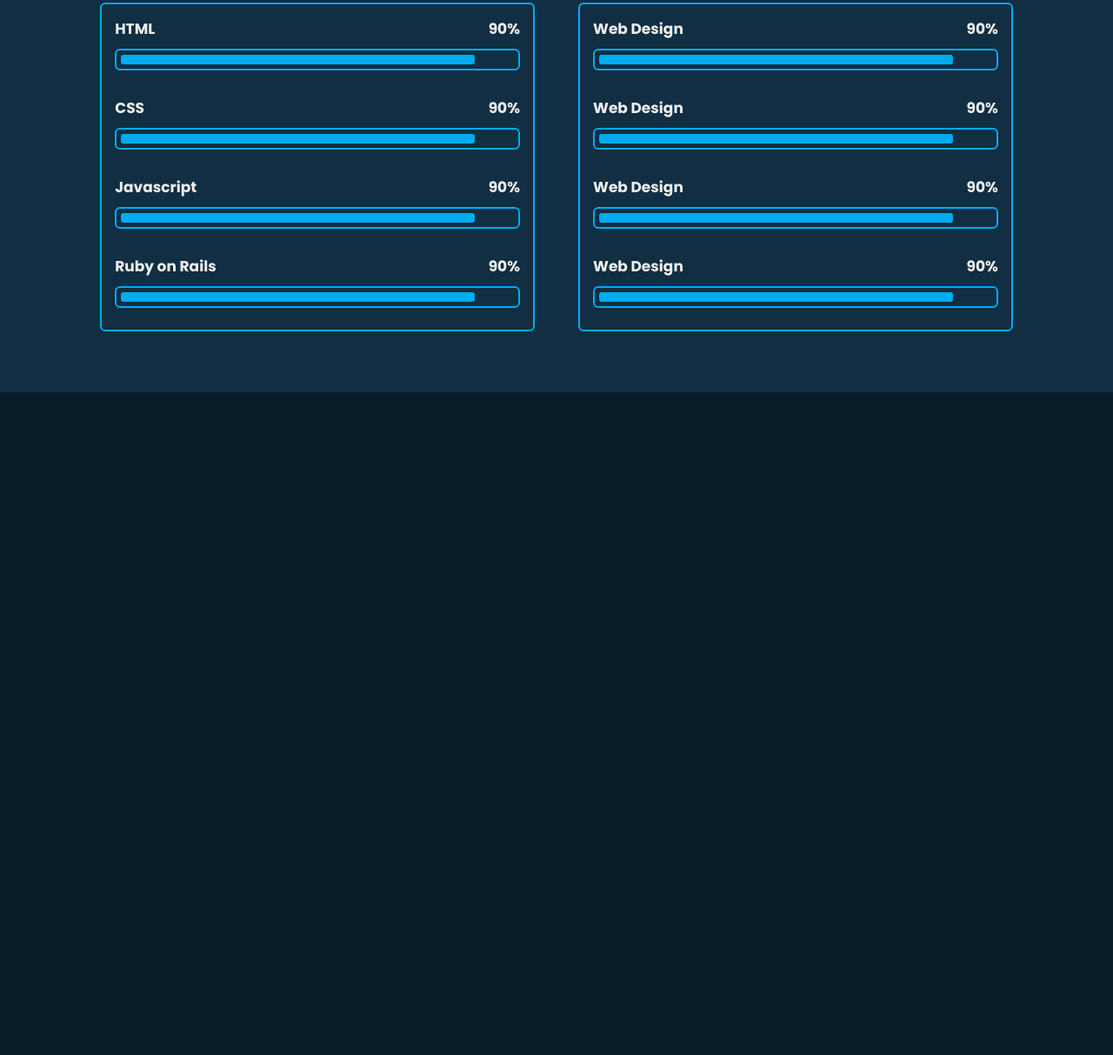
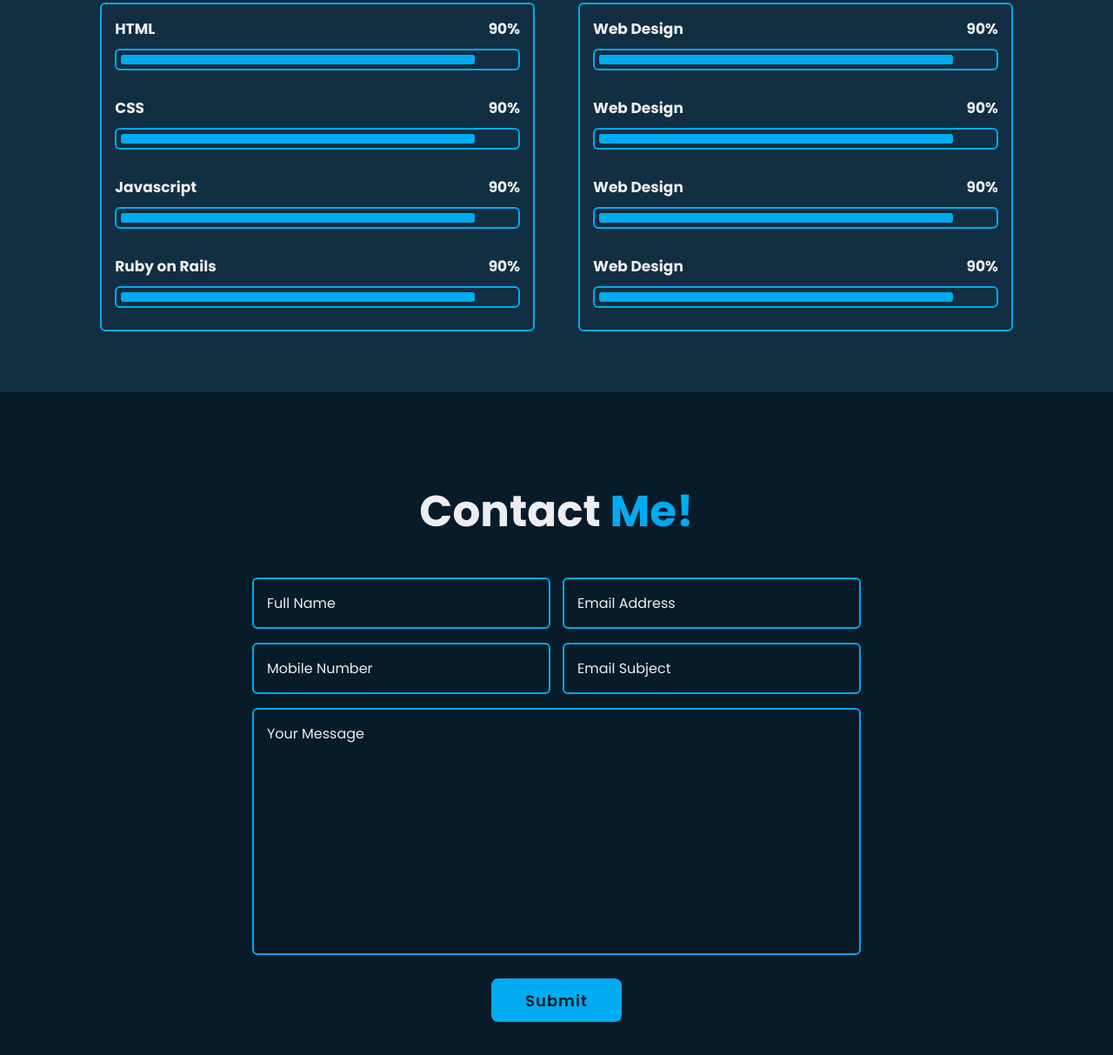
Before and after one commit to wongki777/my-profile, a plain HTML site: page index.html in a window 1280 px wide. Shown: the part 2739-3952 px from the top of the page at 87% size. Before the commit the page ends 3190 px from the top, so only its background shows below. Drawn offline with nearby package versions, Linux system fonts and the light colour scheme.

Commit message:
contact section in progress

```diff
--- a/css/style.css
+++ b/css/style.css
@@ -496,3 +496,77 @@ span {
 .skills-column:nth-child(2) .skills-content .progress:nth-child(4) .bar span {
     width: 90%;
 }
+
+.contact {
+    min-height: auto;
+    padding-bottom: 7rem;
+}
+
+.contact form {
+    max-width: 70rem;
+    margin: 0 auto;
+    text-align: center;
+}
+
+.contact form .input-box {
+    position: relative;
+    display: flex;
+    justify-content: space-between;
+    flex-wrap: wrap;
+}
+
+.contact form .input-box .input-field {
+    position: relative;
+    width: 49%;
+    margin: .8rem 0;
+}
+
+.contact form .input-box .input-field input,
+.contact form .textarea-field textarea {
+    width: 100%;
+    height: 100%;
+    padding: 1.5rem;
+    font-size: 1.6rem;
+    color: var(--text-color);
+    background: transparent;
+    border-radius: .6rem;
+    border: .2rem solid var(--main-color);
+}
+
+.contact form .input-box .input-field input::placeholder,
+.contact form .textarea-field textarea::placeholder{
+    color: var(--text-color);
+}
+
+.contact form .focus {
+    position: absolute;
+    top: 0;
+    left: 0;
+    width: 0;
+    height: 100%;
+    background: var(--second-bg-color);
+    border-radius: .6rem;
+    z-index: -1;
+    transition: .5s;
+}
+
+.contact form .input-box .input-field input:focus~.focus,
+.contact form .input-box .input-field input:valid~.focus,
+.contact form .textarea-field textarea:focus~.focus,
+.contact form .textarea-field textarea:valid~.focus {
+    width: 100%;
+}
+
+.contact form .textarea-field {
+    position: relative;
+    margin: .8rem 0 2.7rem;
+    display: flex;
+}
+
+.contact form .textarea-field textarea {
+    resize: none;
+}
+
+.contact form .btn-box.btns .btn {
+    cursor: pointer;
+}
--- a/index.html
+++ b/index.html
@@ -220,7 +220,42 @@
     </section>
 
     <!-- contact section design -->
+    <section class="contact" id="contact">
+        <h2 class="heading">Contact <span>Me!</span></h2>
 
+        <form action="#">
+            <div class="input-box">
+                <div class="input-field">
+                    <input type="text" placeholder="Full Name" required>
+                    <span class="focus"></span>
+                </div>
+                <div class="input-field">
+                    <input type="text" placeholder="Email Address" required>
+                    <span class="focus"></span>
+                </div>
+            </div>
+
+            <div class="input-box">
+                <div class="input-field">
+                    <input type="number" placeholder="Mobile Number" required>
+                    <span class="focus"></span>
+                </div>
+                <div class="input-field">
+                    <input type="text" placeholder="Email Subject" required>
+                    <span class="focus"></span>
+                </div>
+            </div>
+
+            <div class="textarea-field">
+                <textarea name="" id="" cols="30" rows="10" placeholder="Your Message" required></textarea>
+                <span class="focus"></span>
+            </div>
+
+            <div class="btn-box btns">
+                <button type="submit" class="btn">Submit</button>
+            </div>
+        </form>
+    </section>
     <!-- footer design -->
 
 
```
